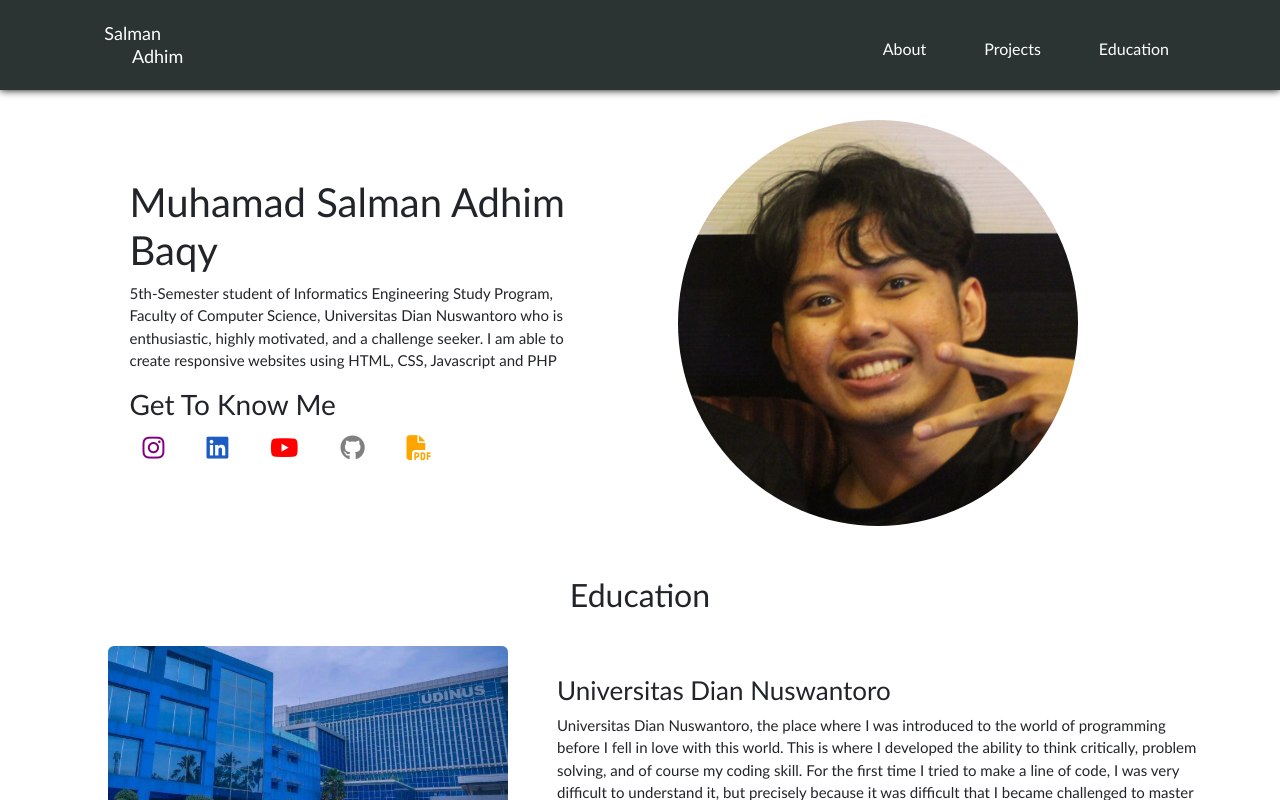
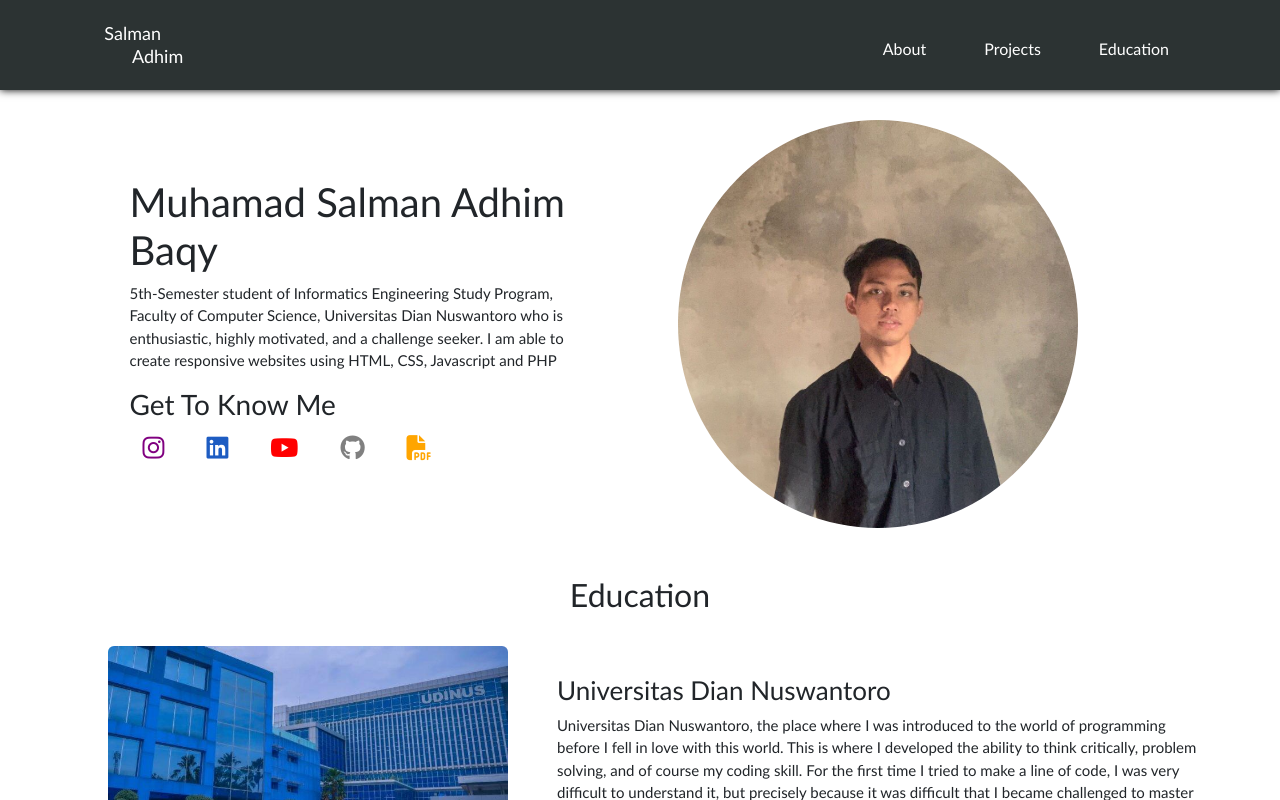
Before and after one commit to msadhimb/portofolioMarkIV, a React (Create React App) app: page / in a window 1280 px wide. Shown: the top 800 px of the page. Built offline with nearby package versions, Linux system fonts and the light colour scheme.

Commit message:
add profile picture

```diff
--- a/src/component/Home/Home.jsx
+++ b/src/component/Home/Home.jsx
@@ -4,6 +4,8 @@ import HeaderNav from "../Nav/HeaderNav";
 import Container from "react-bootstrap/esm/Container";
 import Me from "./me.jpg";
 import Me2 from "./me2.jpeg";
+import Me3 from "./me3.jpeg";
+import Me4 from "./me4.jpeg";
 import Skill from "../Skill/Skill";
 import Project from "../Project/Project";
 import Edu from "../Edu/Edu";
@@ -135,12 +137,22 @@ class Home extends Component {
               >
                 <Slider {...settings}>
                   <motion.img
-                    src={Me}
+                    src={Me4}
+                    alt=""
+                    className="rounded-circle mx-auto d-block"
+                  />
+                  <motion.img
+                    src={Me3}
                     alt=""
                     className="rounded-circle mx-auto d-block"
                   />
                   <motion.img
                     src={Me2}
+                    alt=""
+                    className="rounded-circle mx-auto d-block"
+                  />
+                  <motion.img
+                    src={Me}
                     alt=""
                     className="rounded-circle mx-auto d-block"
                   />
```
Also changed, not shown: src/component/Home/me3.jpeg (added), src/component/Home/me4.jpeg (added).
